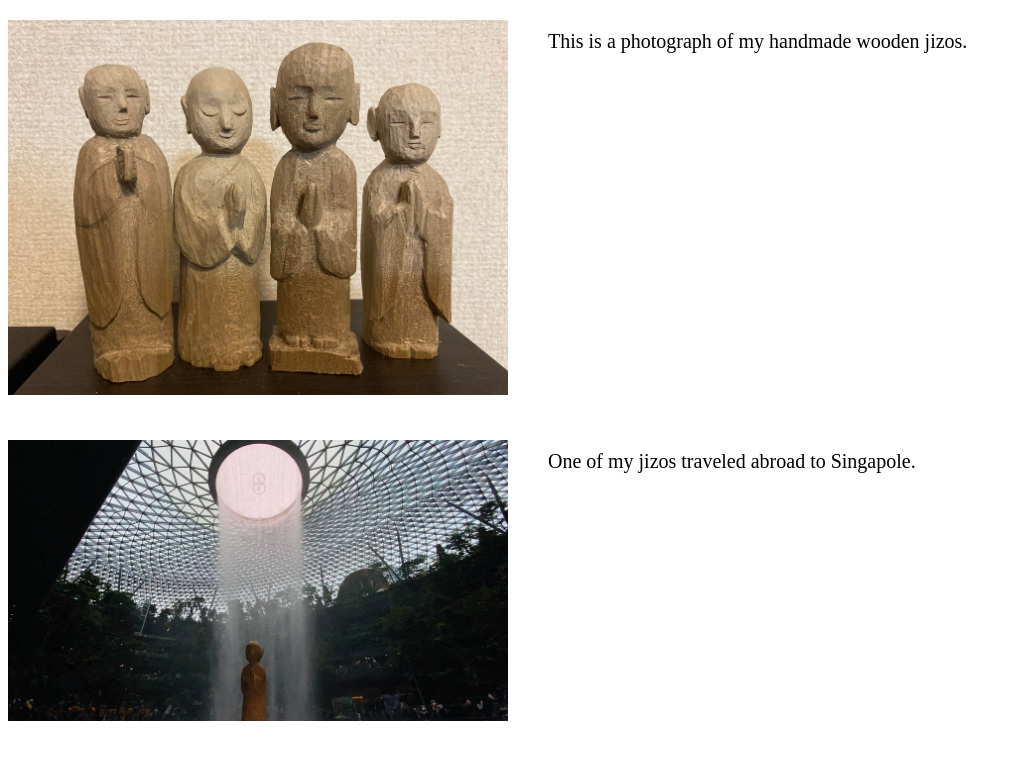
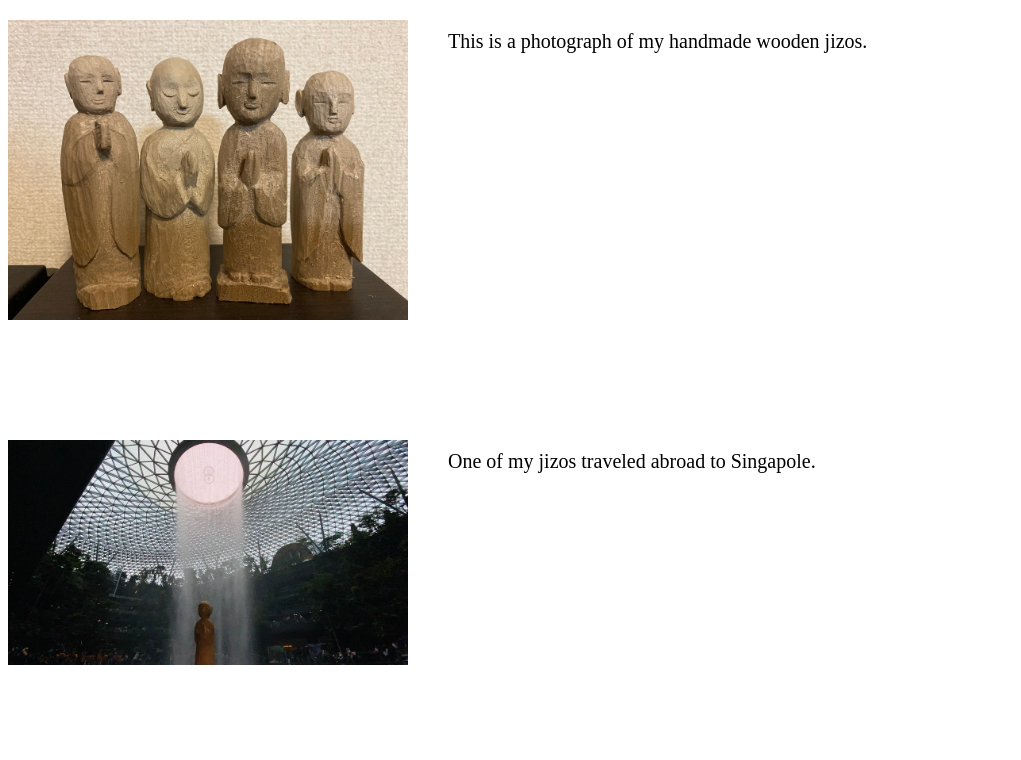
Before and after one commit to AoyamaKohbo/JizoPhoto, a plain HTML site: page index.html in a window 1280 px wide. Shown: the whole page, without its empty margins (0-1021 px from the left). Drawn offline with Linux system fonts and the light colour scheme.

Commit message:
Update index.html

```diff
--- a/index.html
+++ b/index.html
@@ -7,7 +7,7 @@
   <body>
     <div class="contents">
       <div class="contents-item">
-        <img src="A001.png" width=500px>
+        <img src="A001.png" width=400px>
       </div>
 
       <div class="contents-item">
@@ -17,7 +17,7 @@
 
     <div class="contents">
       <div class="contents-item">
-        <img src="IMG_0873.png" width=500px>
+        <img src="IMG_0873.png" width=400px>
       </div>
 
       <div class="contents-item">
```
